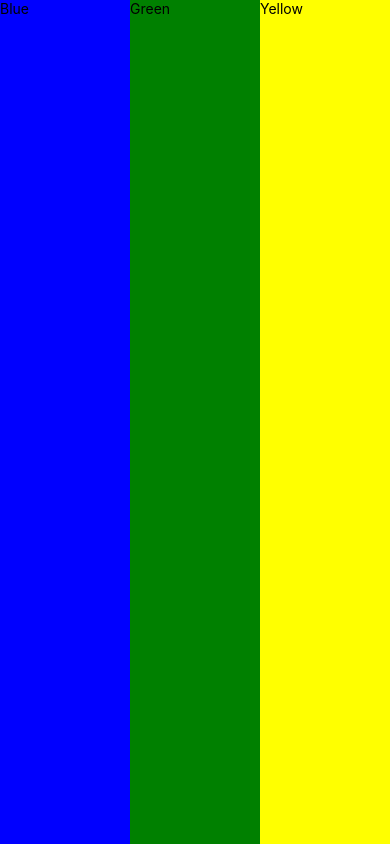
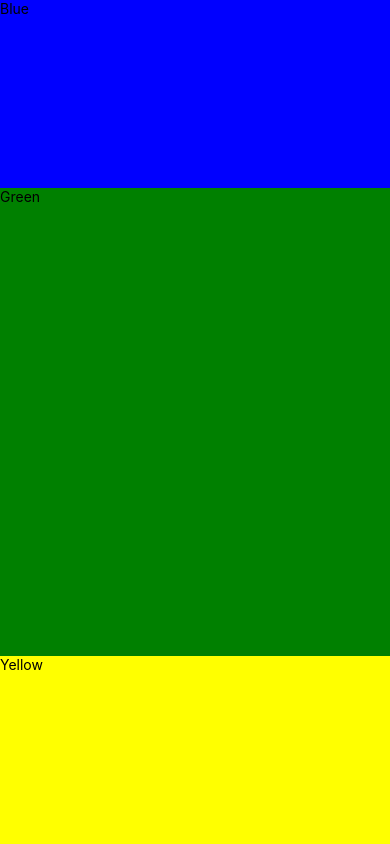
Before and after one commit to bendahmanem/ISITECH-B2-2022-2023-RN, a React Native app in the folder b2-rn/: screen / in a window 390 px wide. Built offline with nearby package versions, Linux system fonts and the light colour scheme.

Commit message:
feat: design course part done

```diff
--- a/b2-rn/App.js
+++ b/b2-rn/App.js
@@ -28,19 +28,18 @@ const styles = StyleSheet.create({
   },
   containerFlex: {
     flex: 1,
-    flexDirection: 'row',
     backgroundColor: 'orange'
   },
   blueFlexItem : {
-    flex: 1,
+    flex: 2,
     backgroundColor: 'blue'
   },
   greenFlexItem : {
-    flex: 1,
+    flex: 5,
     backgroundColor: 'green'
   },
   yellowFlexItem : {
-    flex: 1,
+    flex: 2,
     backgroundColor: 'yellow'
   },
 });
```
Also changed, not shown: 1 other file (tests, documents, lock files or other folders).
